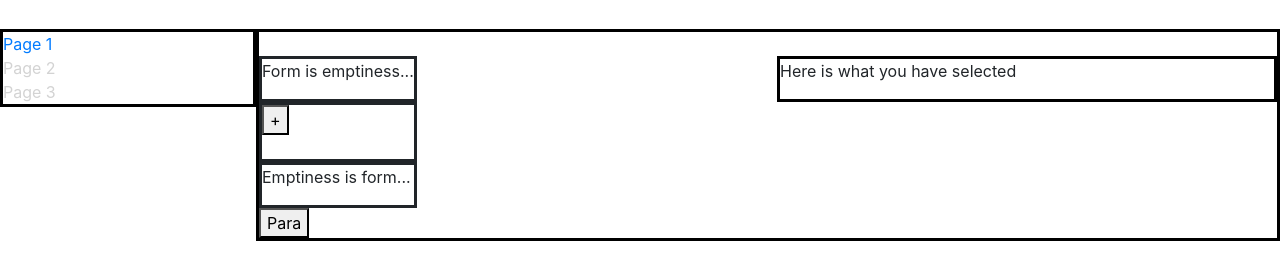
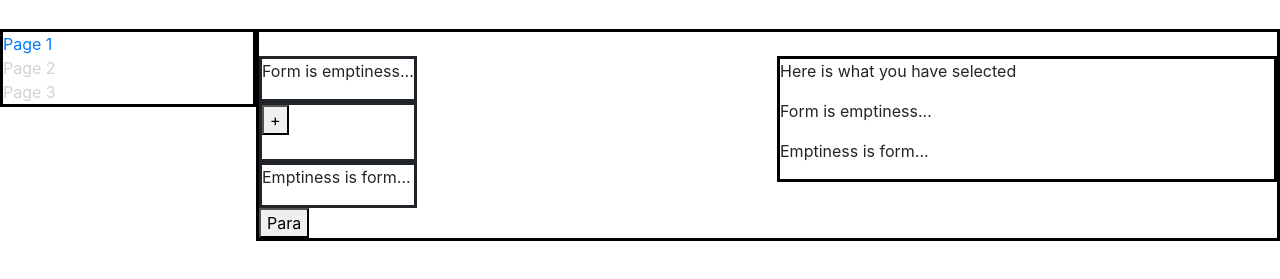
Before and after one commit to Arildo1/gjerajs, a plain HTML site: page indexA.html in a window 1280 px wide. Shown: the part 51-330 px from the top of the page. Drawn offline with nearby package versions, Linux system fonts and the light colour scheme.

Commit message:
Update indexA.html

```diff
--- a/indexA.html
+++ b/indexA.html
@@ -50,7 +50,7 @@
 
         <div class="goThrough" id="Div0">
             <div id="startOfPath" style="border: solid;">
-                <p>Form is emptiness...</p>
+                <p  id="beginTrip">Form is emptiness...</p>
             </div>
             <div id="middleStops" style="border: solid">
                 <button  onclick="newPath()">+</button>
@@ -59,7 +59,7 @@
                 <br>
             </div>
             <div id="endOfPath" style="border: solid;">
-                <p>Emptiness is form...</p>
+                <p id="endTrip">Emptiness is form...</p>
             </div>
             <button id="fward1" onclick="goToNextPage()" > Para </button>
         </div>
@@ -77,6 +77,15 @@
     </div>
     <div id="summary" style=" width: 500px; z-index: 1;  float: right; border: solid black;overflow: auto;">
         <p> Here is what you have selected</p>
+        <div id="startFinal">
+            <p id="theStartPath"></p>
+        </div>
+        <div id="middleRoad">
+
+        </div>
+        <div id="endFinal">
+            <p id="theEndPath"></p>
+        </div>
     </div>
 </div>
 
@@ -128,7 +137,7 @@
 
         idUniques = idUniques+1;
         document.getElementById('divSpecial').appendChild(contDiv);
-        document.getElementById('summary').appendChild(toSummarise);
+        document.getElementById('middleRoad').appendChild(toSummarise);
     }
 
     var numeron = 0;
@@ -240,5 +249,8 @@
     $("*[id*='carryOver']").each(function (i, el) {
         document.getElementById("carryOver" + i).innerHTML = document.getElementById("sendOver" + i).innerHTML;
     });
+
+    document.getElementById("theStartPath").innerText = document.getElementById("beginTrip").innerText;
+    document.getElementById("theEndPath").innerText = document.getElementById("endTrip").innerText;
 </script>
 </html>
```
